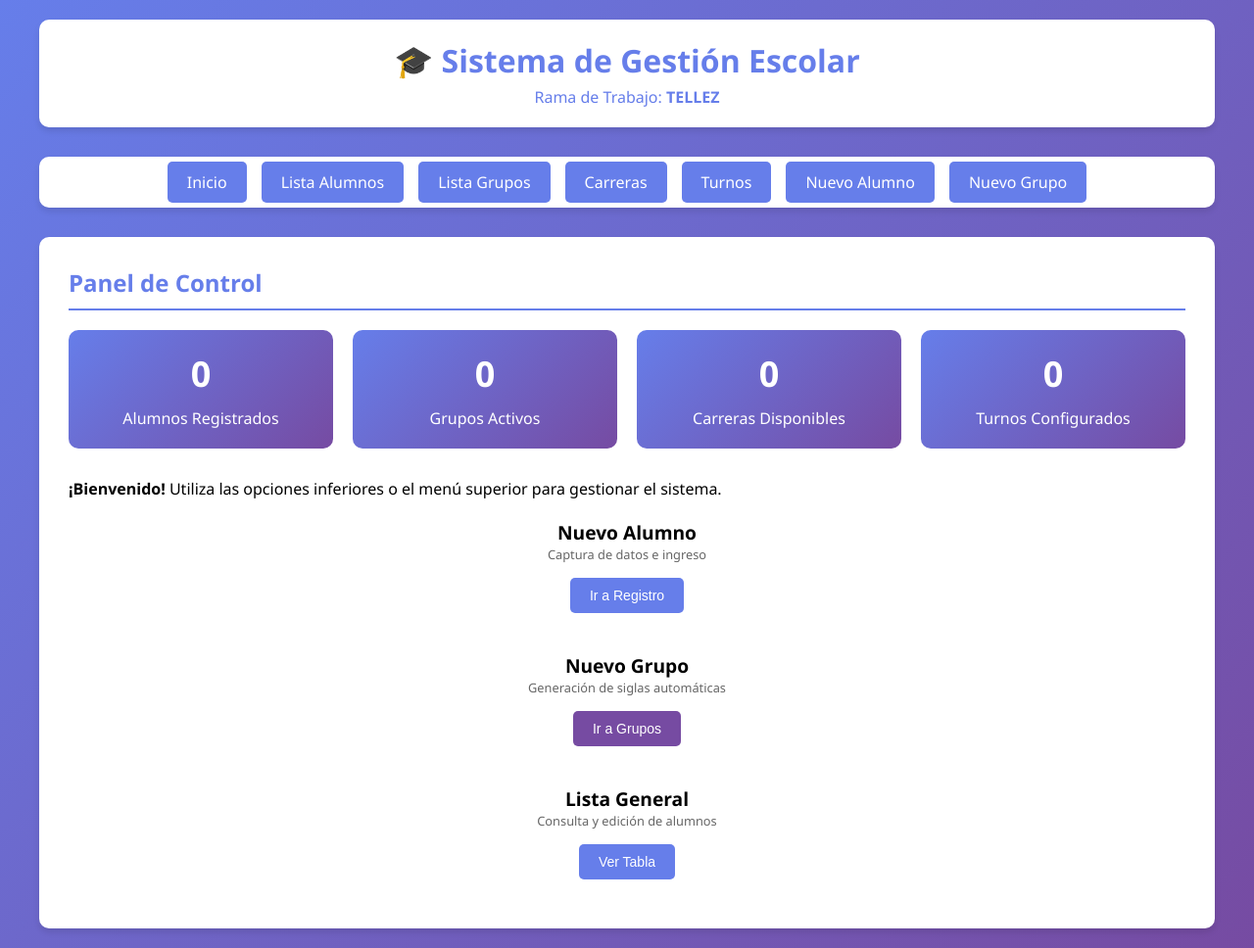
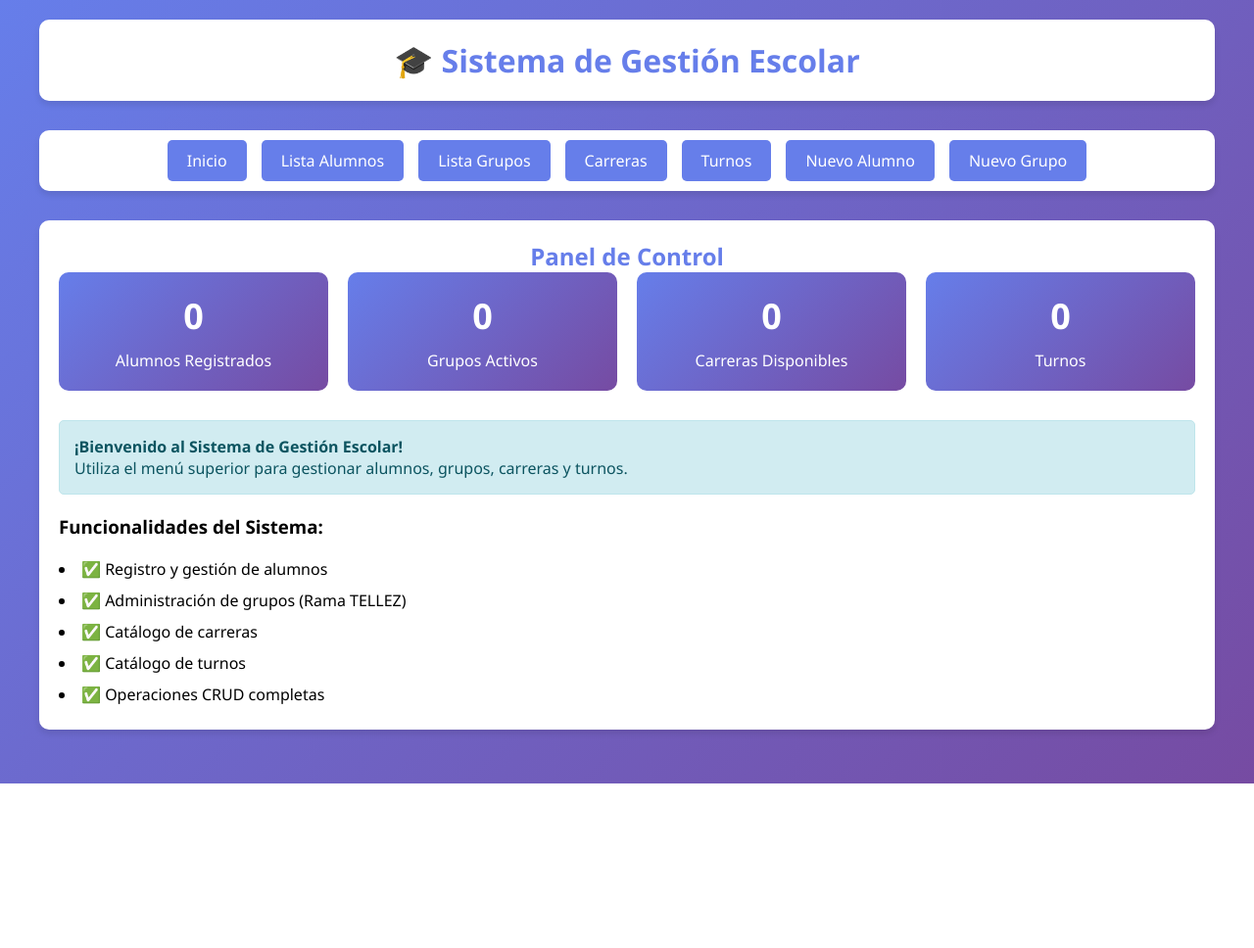
Before and after one commit to Zadk0/ALUMNOS, a PHP site: page /views/index.php in a window 1280 px wide. Shown: the whole page at 98% size. After the commit the page ends 800 px from the top, so only its background shows below. Run offline with PHP 8.4, Linux system fonts and the light colour scheme; data that the repository does not hold is empty.

Commit message:
actualizacion de estilos en archivo styles.css

```diff
--- a/assets/css/style.css
+++ b/assets/css/style.css
@@ -1,4 +1,4 @@
-/* css/style.css - Versión Final Compañero */
+/* assets/css/style.css */
 * {
     margin: 0;
     padding: 0;
@@ -17,7 +17,7 @@ body {
     margin: 0 auto;
 }
 
-header {
+header, nav, .content {
     background: white;
     padding: 20px;
     border-radius: 10px;
@@ -25,17 +25,9 @@ header {
     margin-bottom: 30px;
 }
 
-header h1 {
+header h1, h2 {
     color: #667eea;
     text-align: center;
-}
-
-nav {
-    background: white;
-    padding: 15px;
-    border-radius: 10px;
-    box-shadow: 0 4px 6px rgba(0, 0, 0, 0.1);
-    margin-bottom: 30px;
 }
 
 nav ul {
@@ -60,85 +52,6 @@ nav a:hover {
     transform: translateY(-2px);
 }
 
-.content {
-    background: white;
-    padding: 30px;
-    border-radius: 10px;
-    box-shadow: 0 4px 6px rgba(0, 0, 0, 0.1);
-}
-
-h2 {
-    color: #667eea;
-    margin-bottom: 20px;
-    border-bottom: 2px solid #667eea;
-    padding-bottom: 10px;
-}
-
-.form-group {
-    margin-bottom: 20px;
-}
-
-label {
-    display: block;
-    margin-bottom: 5px;
-    color: #333;
-    font-weight: bold;
-}
-
-input[type="text"],
-input[type="email"],
-input[type="tel"],
-input[type="number"],
-select {
-    width: 100%;
-    padding: 10px;
-    border: 2px solid #ddd;
-    border-radius: 5px;
-    font-size: 14px;
-    transition: border-color 0.3s;
-}
-
-input:focus, select:focus {
-    outline: none;
-    border-color: #667eea;
-}
-
-button, .btn {
-    background: #667eea;
-    color: white;
-    padding: 10px 20px;
-    border: none;
-    border-radius: 5px;
-    cursor: pointer;
-    font-size: 14px;
-    transition: all 0.3s;
-    text-decoration: none;
-    display: inline-block;
-}
-
-button:hover, .btn:hover {
-    background: #764ba2;
-    transform: translateY(-2px);
-}
-
-/* Estilos de Tabla y Estadísticas incluidos */
-table {
-    width: 100%;
-    border-collapse: collapse;
-    margin-top: 20px;
-}
-
-table th, table td {
-    padding: 12px;
-    text-align: left;
-    border-bottom: 1px solid #ddd;
-}
-
-table th {
-    background: #667eea;
-    color: white;
-}
-
 .stats {
     display: grid;
     grid-template-columns: repeat(auto-fit, minmax(200px, 1fr));
@@ -155,3 +68,11 @@ table th {
 }
 
 .stat-card h3 { font-size: 36px; margin-bottom: 10px; }
+
+.alert-info {
+    background: #d1ecf1;
+    color: #0c5460;
+    padding: 15px;
+    border-radius: 5px;
+    border: 1px solid #bee5eb;
+}
--- a/views/index.php
+++ b/views/index.php
@@ -1,38 +1,34 @@
 <?php
-// views/index.php - Corregido para base de datos sistema_escolar_v2
-include '../config/config.php';
+// views/index.php
+require_once '../config/config.php';
+$conn = getConnection();
 
 $stats = [];
-$conn = getConnection();
-
-// Consultas alineadas con las columnas reales de tu base de datos
-// CONSULTAS CORREGIDAS SEGÚN TU ESTRUCTURA SQL ACTUAL:
+// Ajuste de columnas según tu SQL: alumnos usa 'estatus', los demás 'activo'
 $stats['alumnos'] = $conn->query("SELECT COUNT(*) as total FROM alumnos WHERE estatus = 1")->fetch_assoc()['total'];
-
-// La tabla grupos NO tiene columna 'activo' ni 'estatus'
-$stats['grupos'] = $conn->query("SELECT COUNT(*) as total FROM grupos")->fetch_assoc()['total'];
-
-// Estas tablas SI tienen la columna 'activo'
+$stats['grupos'] = $conn->query("SELECT COUNT(*) as total FROM grupos")->fetch_assoc()['total']; // grupos no tiene columna activo en tu SQL
 $stats['carreras'] = $conn->query("SELECT COUNT(*) as total FROM carreras WHERE activo = 1")->fetch_assoc()['total'];
 $stats['turnos'] = $conn->query("SELECT COUNT(*) as total FROM turnos WHERE activo = 1")->fetch_assoc()['total'];
+
+$conn->close();
 ?>
-
 <!DOCTYPE html>
 <html lang="es">
 <head>
     <meta charset="UTF-8">
     <meta name="viewport" content="width=device-width, initial-scale=1.0">
-    <title>Sistema Escolar - Panel de Control</title>
+    <title>Sistema Escolar - Inicio</title>
     <link rel="stylesheet" href="../assets/css/style.css">
 </head>
 <body>
     <div class="container">
         <header>
             <h1>🎓 Sistema de Gestión Escolar</h1>
-            <p style="color: #667eea; text-align: center; margin-top: 5px;">Rama de Trabajo: <strong>TELLEZ</strong></p>
         </header>
 
-        <?php include 'menu.php'; ?> <div class="content">
+        <?php include 'menu.php'; ?>
+
+        <div class="content">
             <h2>Panel de Control</h2>
 
             <div class="stats">
@@ -50,35 +46,24 @@ $stats['turnos'] = $conn->query("SELECT COUNT(*) as total FROM turnos WHERE acti
                 </div>
                 <div class="stat-card">
                     <h3><?php echo $stats['turnos']; ?></h3>
-                    <p>Turnos Configurados</p>
+                    <p>Turnos</p>
                 </div>
             </div>
 
             <div class="alert alert-info">
-                <strong>¡Bienvenido!</strong> Utiliza las opciones inferiores o el menú superior para gestionar el sistema.
+                <strong>¡Bienvenido al Sistema de Gestión Escolar!</strong>
+                <p>Utiliza el menú superior para gestionar alumnos, grupos, carreras y turnos.</p>
             </div>
 
-            <div class="form-row">
-                <div class="card" onclick="location.href='registro_alumno.php'" style="cursor:pointer; text-align: center; padding: 20px;">
-                    <h3 style="font-size: 1.2em;">Nuevo Alumno</h3>
-                    <p style="font-size: 0.8em; color: #666; margin-bottom: 15px;">Captura de datos e ingreso</p>
-                    <button class="btn">Ir a Registro</button>
-                </div>
-
-                <div class="card" onclick="location.href='registro_grupo.php'" style="cursor:pointer; text-align: center; padding: 20px;">
-                    <h3 style="font-size: 1.2em;">Nuevo Grupo</h3>
-                    <p style="font-size: 0.8em; color: #666; margin-bottom: 15px;">Generación de siglas automáticas</p>
-                    <button class="btn" style="background:#764ba2;">Ir a Grupos</button>
-                </div>
-
-                <div class="card" onclick="location.href='alumnos.php'" style="cursor:pointer; text-align: center; padding: 20px;">
-                    <h3 style="font-size: 1.2em;">Lista General</h3>
-                    <p style="font-size: 0.8em; color: #666; margin-bottom: 15px;">Consulta y edición de alumnos</p>
-                    <button class="btn-edit">Ver Tabla</button>
-                </div>
-            </div>
+            <h3 style="margin-top: 20px;">Funcionalidades del Sistema:</h3>
+            <ul style="margin-top: 15px; line-height: 2; list-style-position: inside;">
+                <li>✅ Registro y gestión de alumnos</li>
+                <li>✅ Administración de grupos (Rama TELLEZ)</li>
+                <li>✅ Catálogo de carreras</li>
+                <li>✅ Catálogo de turnos</li>
+                <li>✅ Operaciones CRUD completas</li>
+            </ul>
         </div>
     </div>
 </body>
 </html>
-<?php $conn->close(); ?>
```
